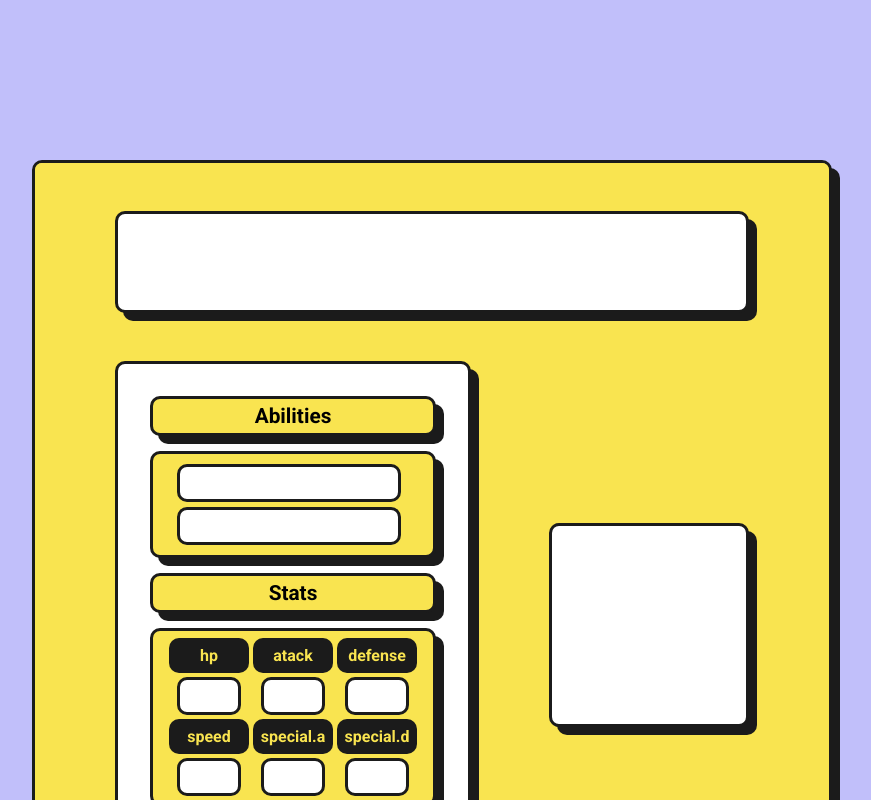
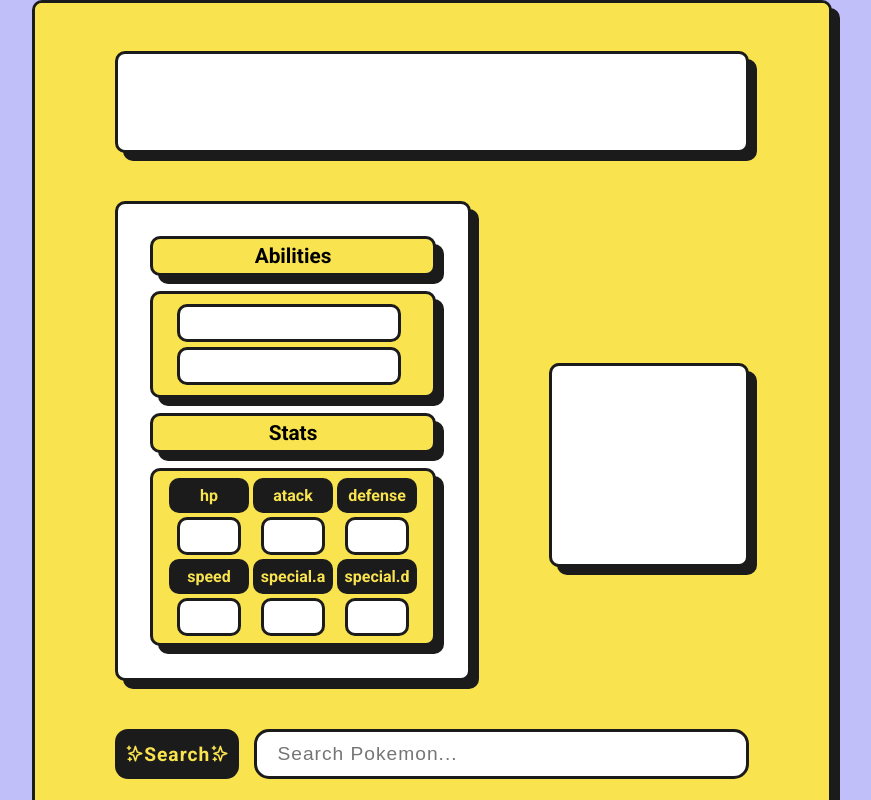
Before and after one commit to GabrielTurrillas/PokeApp, a React (Create React App) app: page / in a window 1280 px wide. Shown: the whole page, without its empty margins (208-1079 px from the left). Built offline with nearby package versions, Linux system fonts and the light colour scheme.

Commit message:
roll back

```diff
--- a/src/App.tsx
+++ b/src/App.tsx
@@ -14,7 +14,6 @@ import Input from './components/Input';
 
 const Container = styled.div`
   position:fixed;
-  padding:10rem;
   display:flex;
   width:100%;
   height:100%;
```
